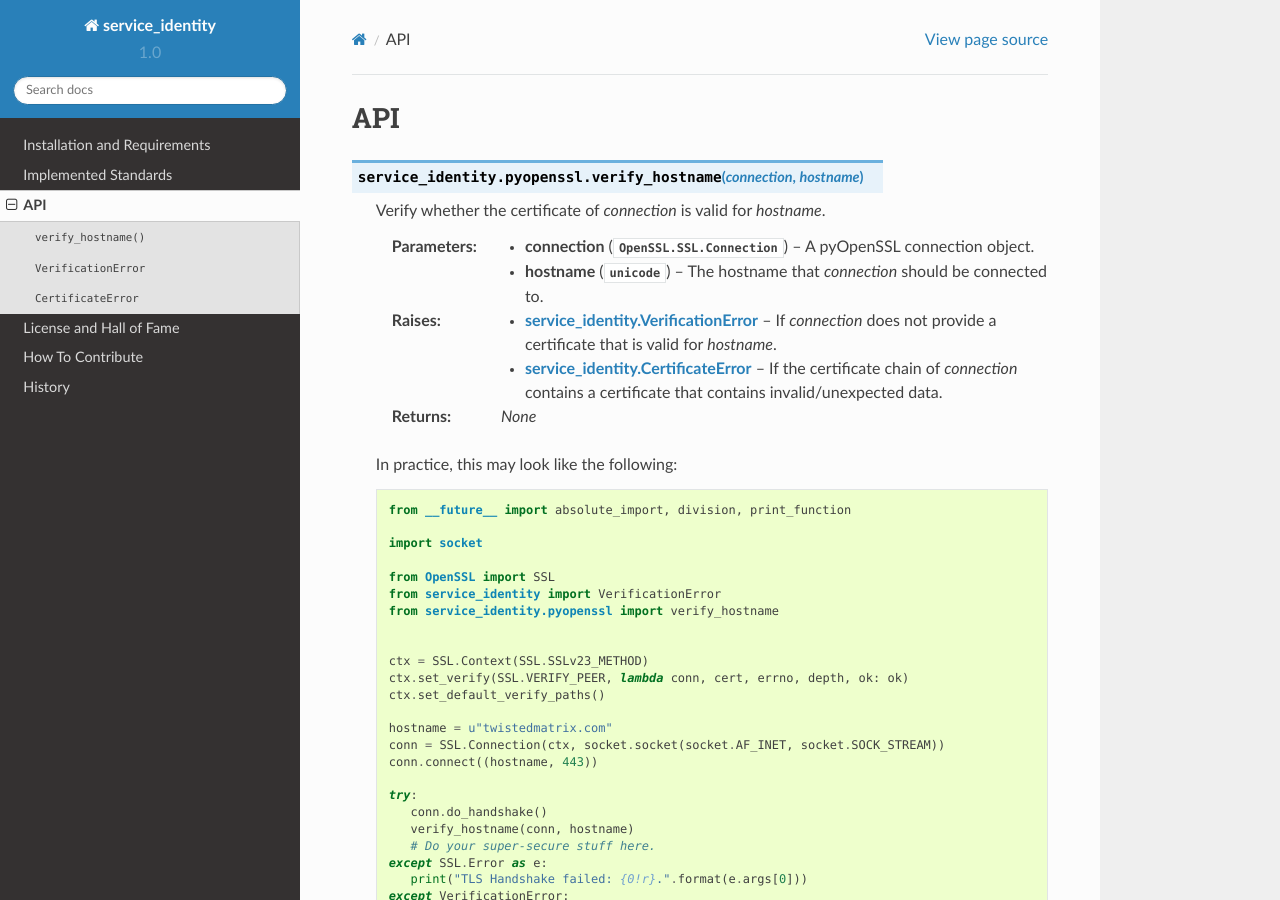
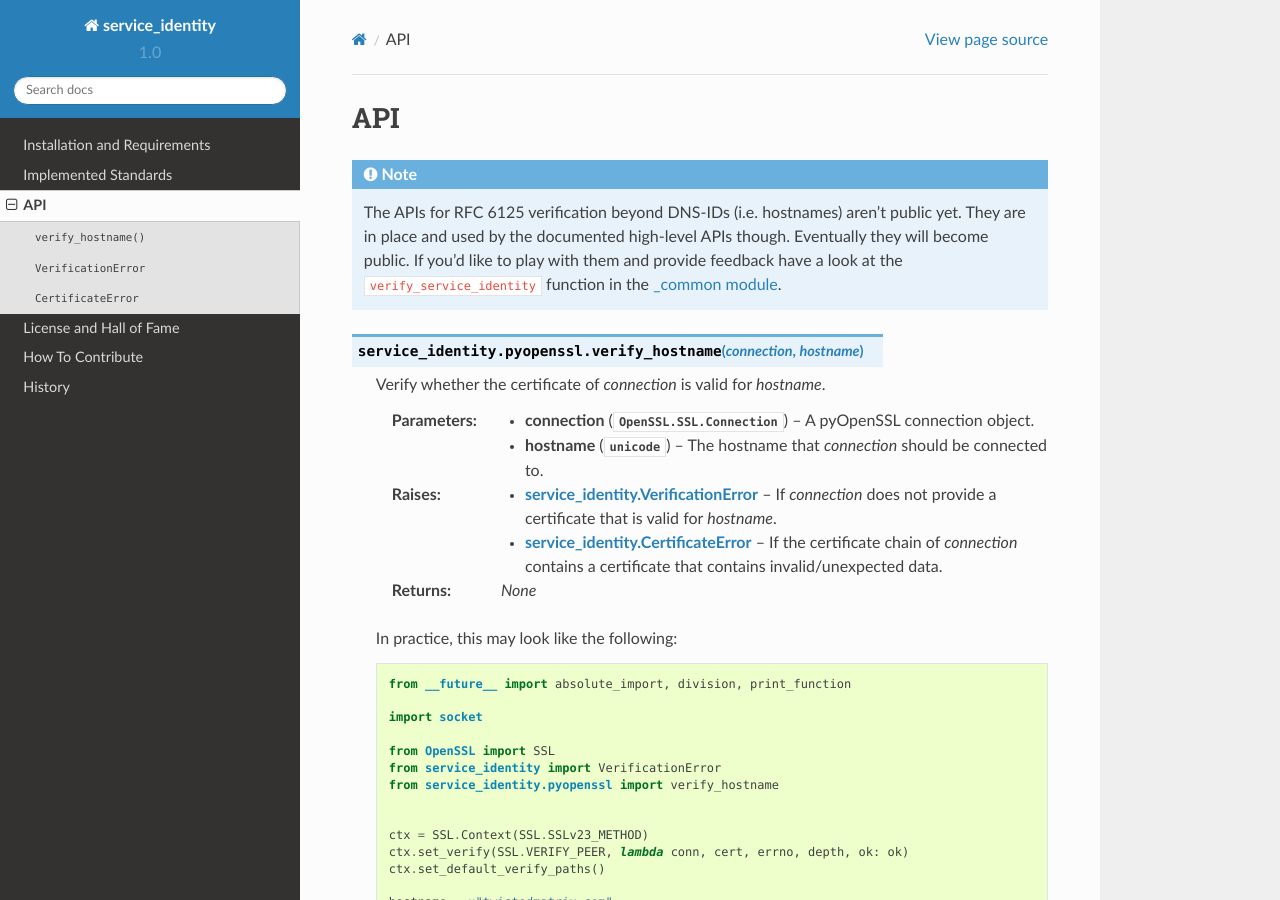
Before and after one commit to pyca/service-identity, a Sphinx documentation site: the page built from docs/api.rst, in a window 1280 px wide and 900 px high. Built offline with Sphinx 7.4.7 and the Read the Docs theme 2.0.0, drawn with Linux system fonts in a browser that asks for light colours.

Commit message:
Explain that full 6125 is present but not public yet

```diff
--- a/docs/api.rst
+++ b/docs/api.rst
@@ -1,6 +1,14 @@
 ===
 API
 ===
+
+.. note::
+
+   The APIs for RFC 6125 verification beyond DNS-IDs (i.e. hostnames) aren't public yet.
+   They are in place and used by the documented high-level APIs though.
+   Eventually they will become public.
+   If you'd like to play with them and provide feedback have a look at the ``verify_service_identity`` function in the `_common module <https://github.com/pyca/service_identity/blob/master/service_identity/_common.py>`_.
+
 
 .. currentmodule:: service_identity.pyopenssl
 
```
Also changed, not shown: 1 other file.
